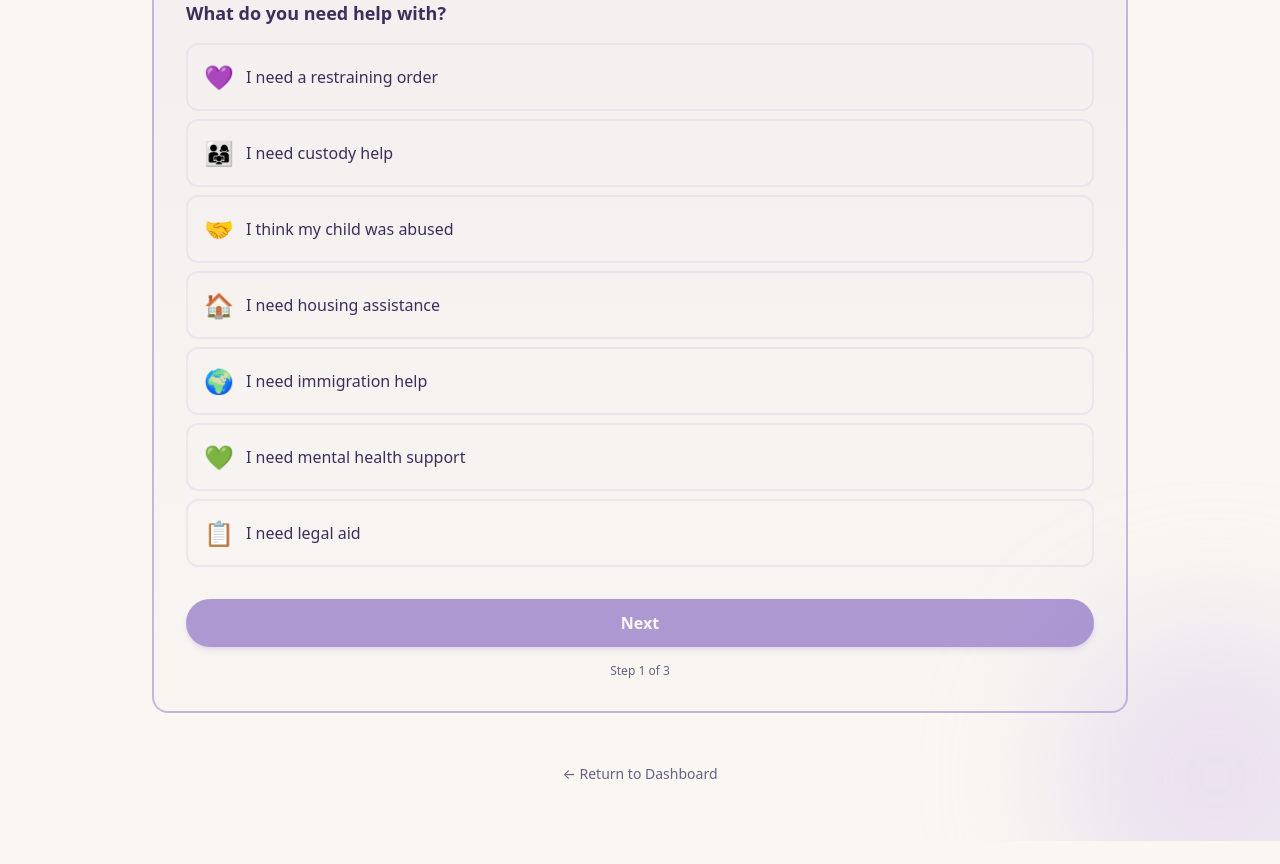
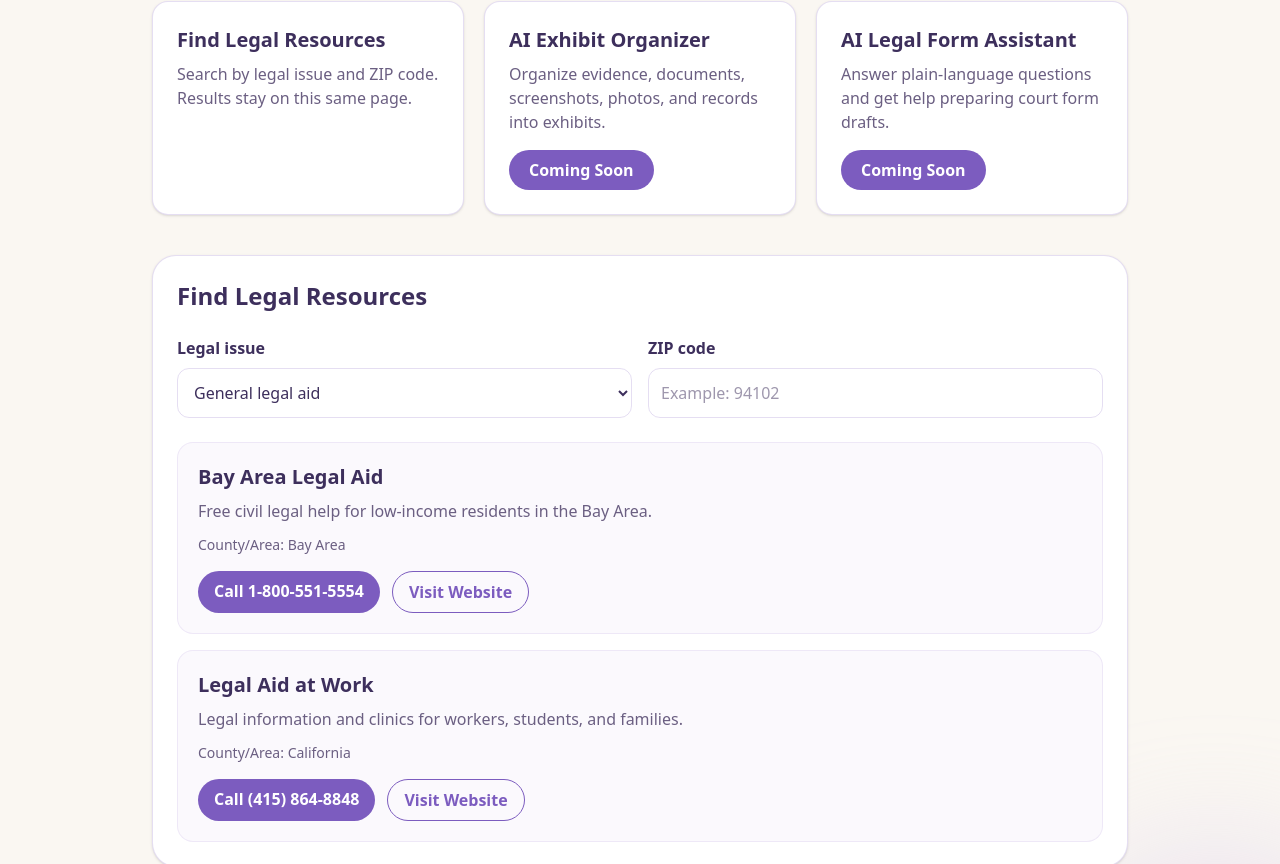
Before and after one commit to jackahleen/nazaya-haven, a Next.js app: page /legal in a window 1280 px wide. Shown: the part 440-1304 px from the top of the page. Before the commit the page ends 1281 px from the top, so only its background shows below. Built offline with nearby package versions, Linux system fonts and the light colour scheme.

Commit message:
Simplify legal navigation page

```diff
--- a/src/app/legal/page.tsx
+++ b/src/app/legal/page.tsx
@@ -2,256 +2,198 @@
 
 import { useState } from "react";
 import { PageShell } from "@/components/PageShell";
-import { LegalSearch, type SearchParams } from "@/components/legal/LegalSearch";
-import { LegalResources } from "@/components/legal/LegalResources";
-import { EmergencyHotlines } from "@/components/legal/EmergencyHotlines";
-import { SupportWizard, type WizardAnswers } from "@/components/legal/SupportWizard";
-import { findMatchingResources } from "@/utils/findMatchingResources";
-import { zipCodeToCounty } from "@/utils/zipCodeToCounty";
-import { type LegalResource } from "@/data/legal-resources";
 
-const needOptions = [
-  { value: "family-law", label: "Family law help" },
-  { value: "custody", label: "Custody or visitation help" },
+const resources = [
+  {
+    name: "San Francisco Superior Court Self-Help Center",
+    county: "San Francisco",
+    issues: ["family", "custody", "forms", "child-support"],
+    description: "Free help with court forms, custody, visitation, child support, and self-representation.",
+    phone: "(415) 551-5880",
+    website: "https://www.sfsuperiorcourt.org/self-help",
+  },
+  {
+    name: "Bay Area Legal Aid",
+    county: "Bay Area",
+    issues: ["housing", "family", "public-benefits", "general"],
+    description: "Free civil legal help for low-income residents in the Bay Area.",
+    phone: "1-800-551-5554",
+    website: "https://baylegal.org",
+  },
+  {
+    name: "Legal Aid at Work",
+    county: "California",
+    issues: ["employment", "education", "general"],
+    description: "Legal information and clinics for workers, students, and families.",
+    phone: "(415) 864-8848",
+    website: "https://legalaidatwork.org",
+  },
+  {
+    name: "Contra Costa Superior Court Self-Help Center",
+    county: "Contra Costa",
+    issues: ["family", "custody", "forms", "child-support"],
+    description: "Court self-help for family law, custody, child support, and court forms.",
+    phone: "(925) 608-1000",
+    website: "https://www.cc-courts.org/self-help",
+  },
+];
+
+const issueOptions = [
+  { value: "general", label: "General legal aid" },
+  { value: "family", label: "Family law" },
+  { value: "custody", label: "Custody or visitation" },
+  { value: "forms", label: "Court forms" },
+  { value: "child-support", label: "Child support" },
   { value: "housing", label: "Housing legal help" },
   { value: "immigration", label: "Immigration legal help" },
-  { value: "education", label: "Education or school rights help" },
-  { value: "forms", label: "Court forms help" },
-  { value: "general", label: "General legal aid" },
-] as const;
+  { value: "education", label: "Education or school rights" },
+];
+
+function countyFromZip(zip: string) {
+  if (zip.startsWith("941")) return "San Francisco";
+  if (zip.startsWith("945") || zip.startsWith("948")) return "Contra Costa";
+  return "";
+}
 
 export default function LegalNavigationPage() {
-  const [wizardComplete, setWizardComplete] = useState(false);
-  const [wizardAnswers, setWizardAnswers] = useState<WizardAnswers | null>(null);
-  const [searchResults, setSearchResults] = useState<LegalResource[]>([]);
-  const [hasSearched, setHasSearched] = useState(false);
-  const [isLoading, setIsLoading] = useState(false);
-  const [selectedCounty, setSelectedCounty] = useState<string>();
+  const [issue, setIssue] = useState("general");
+  const [zip, setZip] = useState("");
+  const county = countyFromZip(zip);
 
-  const handleWizardComplete = (answers: WizardAnswers) => {
-    setWizardAnswers(answers);
-    setWizardComplete(true);
-    // Auto-search with wizard answers
-    handleWizardSearch(answers);
-  };
+  const filteredResources = resources.filter((resource) => {
+    const matchesIssue =
+      resource.issues.includes(issue) || resource.issues.includes("general");
+    const matchesCounty =
+      !county ||
+      resource.county === county ||
+      resource.county === "Bay Area" ||
+      resource.county === "California";
 
-  const handleWizardSearch = (answers: WizardAnswers) => {
-    setIsLoading(true);
-
-    setTimeout(() => {
-      const results = findMatchingResources({
-        zipCode: answers.zipCode,
-        needType: answers.needType,
+    return matchesIssue && matchesCounty;
   });
-
-      const county = zipCodeToCounty(answers.zipCode);
-      setSelectedCounty(county || undefined);
-
-      // Prioritize by urgency
-      const prioritized = prioritizeByUrgency(results, answers.urgency);
-      setSearchResults(prioritized);
-      setHasSearched(true);
-      setIsLoading(false);
-    }, 300);
-  };
-
-  const handleSearch = (params: SearchParams) => {
-    setIsLoading(true);
-
-    setTimeout(() => {
-      const results = findMatchingResources({
-        zipCode: params.zipCode,
-        needType: params.needType,
-        language: params.language !== "Any" ? params.language : undefined,
-      });
-
-      const county = zipCodeToCounty(params.zipCode);
-      setSelectedCounty(county || undefined);
-      setSearchResults(results);
-      setHasSearched(true);
-      setIsLoading(false);
-    }, 300);
-  };
-
-  const prioritizeByUrgency = (resources: LegalResource[], urgency: string): LegalResource[] => {
-    if (urgency === "emergency") {
-      // Put crisis resources first (24/7 or emergency services)
-      return resources.sort((a, b) => {
-        const aIs24_7 = a.hours?.includes("24/7") ? 0 : 1;
-        const bIs24_7 = b.hours?.includes("24/7") ? 0 : 1;
-        return aIs24_7 - bIs24_7;
-      });
-    }
-    return resources;
-  };
 
   return (
     <PageShell maxWidth="xl">
-      <div className="mb-8 flex flex-col gap-4 sm:flex-row sm:items-end sm:justify-between">
-        <div>
-          <p className="text-sm font-medium uppercase tracking-wider text-purple-soft">
+      <div className="space-y-10 py-8">
+        <section className="rounded-3xl bg-lavender/40 p-8 shadow-sm">
+          <p className="text-sm font-semibold uppercase tracking-wide text-purple-soft">
             Resources
           </p>
-          <h1 className="mt-1 text-3xl font-semibold text-ink sm:text-4xl">
+          <h1 className="mt-2 text-4xl font-bold text-ink">
             Legal Navigation
           </h1>
-          <p className="mt-2 max-w-xl text-ink-muted">
-            Find local legal services for your family. We're here to help with restraining orders, custody matters, court forms, and more.
+          <p className="mt-4 max-w-2xl text-lg text-ink-muted">
+            Find legal resources, organize exhibits, and get help preparing
+            legal forms. Nazaya Haven provides general information and resource
+            navigation, not legal advice.
+          </p>
+        </section>
+
+        <section className="grid gap-5 md:grid-cols-3">
+          <div className="rounded-2xl border border-purple/20 bg-white p-6 shadow-sm">
+            <h2 className="text-xl font-bold text-ink">Find Legal Resources</h2>
+            <p className="mt-2 text-ink-muted">
+              Search by legal issue and ZIP code. Results stay on this same page.
             </p>
           </div>
+
+          <div className="rounded-2xl border border-purple/20 bg-white p-6 shadow-sm">
+            <h2 className="text-xl font-bold text-ink">AI Exhibit Organizer</h2>
+            <p className="mt-2 text-ink-muted">
+              Organize evidence, documents, screenshots, photos, and records into exhibits.
+            </p>
+            <button className="mt-4 rounded-full bg-purple px-5 py-2 font-semibold text-white">
+              Coming Soon
+            </button>
           </div>
 
+          <div className="rounded-2xl border border-purple/20 bg-white p-6 shadow-sm">
+            <h2 className="text-xl font-bold text-ink">AI Legal Form Assistant</h2>
+            <p className="mt-2 text-ink-muted">
+              Answer plain-language questions and get help preparing court form drafts.
+            </p>
+            <button className="mt-4 rounded-full bg-purple px-5 py-2 font-semibold text-white">
+              Coming Soon
+            </button>
+          </div>
+        </section>
 
+        <section className="rounded-3xl border border-purple/20 bg-white p-6 shadow-sm">
+          <h2 className="text-2xl font-bold text-ink">Find Legal Resources</h2>
 
-      {/* Support Wizard - Show first */}
-      {!wizardComplete && (
-        <div className="mb-8">
-          <SupportWizard onComplete={handleWizardComplete} />
+          <div className="mt-6 grid gap-4 md:grid-cols-2">
+            <label className="block">
+              <span className="font-semibold text-ink">Legal issue</span>
+              <select
+                value={issue}
+                onChange={(event) => setIssue(event.target.value)}
+                className="mt-2 w-full rounded-xl border border-purple/20 p-3"
+              >
+                {issueOptions.map((option) => (
+                  <option key={option.value} value={option.value}>
+                    {option.label}
+                  </option>
+                ))}
+              </select>
+            </label>
+
+            <label className="block">
+              <span className="font-semibold text-ink">ZIP code</span>
+              <input
+                value={zip}
+                onChange={(event) => setZip(event.target.value)}
+                placeholder="Example: 94102"
+                maxLength={5}
+                className="mt-2 w-full rounded-xl border border-purple/20 p-3"
+              />
+            </label>
           </div>
+
+          {county && (
+            <p className="mt-4 text-sm text-ink-muted">
+              Showing resources near: <span className="font-semibold">{county}</span>
+            </p>
           )}
 
-      {/* If wizard complete - show results header */}
-      {wizardComplete && wizardAnswers && (
-        <div className="mb-8 rounded-lg border border-purple/20 bg-purple/5 p-4">
-          <p className="text-sm text-ink-muted">
-            Based on your needs:{" "}
-            <span className="font-semibold text-ink">
-              {needOptions.find((o) => o.value === wizardAnswers.needType)?.label}
-            </span>
-            {wizardAnswers.urgency === "emergency" && (
-              <span className="ml-2 inline-block rounded-full bg-pastel-rose/20 px-2 py-1 text-xs font-semibold text-pastel-rose">
-                🚨 URGENT
-              </span>
-            )}
+          <div className="mt-6 space-y-4">
+            {filteredResources.map((resource) => (
+              <div
+                key={resource.name}
+                className="rounded-2xl border border-purple/10 bg-lavender/20 p-5"
+              >
+                <h3 className="text-xl font-bold text-ink">{resource.name}</h3>
+                <p className="mt-2 text-ink-muted">{resource.description}</p>
+                <p className="mt-3 text-sm text-ink-muted">
+                  County/Area: {resource.county}
                 </p>
-          <button
-            onClick={() => setWizardComplete(false)}
-            className="mt-2 text-sm text-purple hover:text-purple-deep"
+                <div className="mt-4 flex flex-wrap gap-3">
+                  <a
+                    href={`tel:${resource.phone}`}
+                    className="rounded-full bg-purple px-4 py-2 font-semibold text-white"
                   >
-            ← Start over with different answers
-          </button>
-        </div>
-      )}
-
-      {/* Legal Disclaimer */}
-      {wizardComplete && (
-        <div className="mb-8 rounded-2xl border border-pastel-rose/30 bg-pastel-rose/5 p-6">
-          <p className="text-sm leading-relaxed text-ink-muted">
-            <strong className="text-ink">⚠️ Important Disclaimer:</strong> Nazaya Haven provides general information and resource navigation, not legal advice. Always consult with qualified attorneys for specific legal guidance, especially in matters involving domestic violence, custody, or family law.
-          </p>
-        </div>
-      )}
-
-      {/* Main Content Grid - Only show after wizard */}
-      {wizardComplete && (
-        <div className="grid gap-8 lg:grid-cols-3">
-        {/* Search Form - Sticky on larger screens */}
-        <div className="lg:col-span-1">
-          <div className="rounded-2xl border border-lavender-deep/40 bg-cream-dark/80 p-6 lg:sticky lg:top-6">
-            <h2 className="mb-4 text-lg font-semibold text-ink">Find Resources</h2>
-            <LegalSearch onSearch={handleSearch} isLoading={isLoading} />
+                    Call {resource.phone}
+                  </a>
+                  <a
+                    href={resource.website}
+                    target="_blank"
+                    rel="noreferrer"
+                    className="rounded-full border border-purple px-4 py-2 font-semibold text-purple"
+                  >
+                    Visit Website
+                  </a>
                 </div>
               </div>
-
-        {/* Results - Takes up 2 columns */}
-        <div className="lg:col-span-2">
-          {hasSearched ? (
-            <LegalResources
-              resources={searchResults}
-              isLoading={isLoading}
-              selectedCounty={selectedCounty}
-            />
-          ) : (
-            <div className="rounded-2xl border border-lavender-deep/40 bg-lavender-light/40 p-8 text-center">
-              <h3 className="text-lg font-semibold text-ink">Start Your Search</h3>
-              <p className="mt-2 text-ink-muted">
-                Enter your ZIP code above to find legal resources in your area.
-              </p>
-              <p className="mt-4 text-sm text-ink-muted">
-                <strong>Tip:</strong> We have resources covering domestic violence, child abuse, custody, child support, immigration, housing, education rights, mental health, and victim compensation.
-              </p>
+            ))}
           </div>
-          )}
-        </div>
-      </div>
-      )}
-
-      {/* Understanding Help Categories - Reference Section */}
-      {wizardComplete && (
-        <>
-          <section className="mt-12 rounded-2xl border border-purple/20 bg-purple/5 p-8">
-            <h2 className="text-xl font-semibold text-ink">Understanding Your Legal Needs</h2>
-            <p className="mt-2 text-ink-muted">
-              We can help connect you with resources in these areas:
-            </p>
-            <ul className="mt-4 grid gap-3 sm:grid-cols-2 md:grid-cols-3">
-              {[
-                { emoji: "💜", title: "Domestic Violence", desc: "Restraining orders, safety planning" },
-                { emoji: "🤕", title: "Child Abuse", desc: "Reporting, advocacy, counseling" },
-                { emoji: "👨‍👩‍👧", title: "Custody & Visitation", desc: "Custody arrangements, modifications" },
-                { emoji: "💰", title: "Child Support", desc: "Support calculations, modifications" },
-                { emoji: "🌍", title: "Immigration", desc: "Family-related immigration support" },
-                { emoji: "🏠", title: "Housing", desc: "Legal aid for housing issues" },
-                { emoji: "📚", title: "Education Rights", desc: "Special education, school issues" },
-                { emoji: "💭", title: "Mental Health", desc: "Counseling & mental health support" },
-                { emoji: "🛡️", title: "Victim Compensation", desc: "Crime victim assistance programs" },
-              ].map((item) => (
-                <div key={item.title} className="rounded-lg bg-white/40 p-3">
-                  <p className="text-sm font-semibold text-ink">{item.emoji} {item.title}</p>
-                  <p className="text-xs text-ink-muted mt-1">{item.desc}</p>
-                </div>
-              ))}
-            </ul>
         </section>
 
-          {/* DV Forms Guide - Static Reference Section */}
-          <section className="mt-8 rounded-2xl border border-lavender-deep/40 bg-lavender-light/40 p-8">
-            <h2 className="text-xl font-semibold text-ink">Domestic Violence Court Forms</h2>
-            <p className="mt-2 text-ink-muted">
-              If you're seeking a domestic violence restraining order, California courts use standard forms:
-            </p>
-            <ul className="mt-4 space-y-3">
-              <li className="flex items-start gap-3">
-                <span className="flex h-6 w-6 shrink-0 items-center justify-center rounded-full bg-purple/20 text-sm font-semibold text-purple">
-                  1
-                </span>
-                <div>
-                  <p className="font-medium text-ink">DV-100: Request for Domestic Violence Restraining Order</p>
-                  <p className="text-sm text-ink-muted">The initial petition form you file with the court.</p>
+        <section className="rounded-2xl bg-cream p-5 text-sm text-ink-muted">
+          <strong>Important:</strong> Nazaya Haven gives general information and
+          resource navigation only. It is not a lawyer and does not provide legal
+          advice. For legal advice, contact a qualified attorney or legal aid
+          organization.
+        </section>
       </div>
-              </li>
-              <li className="flex items-start gap-3">
-                <span className="flex h-6 w-6 shrink-0 items-center justify-center rounded-full bg-purple/20 text-sm font-semibold text-purple">
-                  2
-                </span>
-                <div>
-                  <p className="font-medium text-ink">DV-109: Temporary Restraining Order</p>
-                  <p className="text-sm text-ink-muted">Emergency protection issued without a hearing (14-day protection).</p>
-                </div>
-              </li>
-              <li className="flex items-start gap-3">
-                <span className="flex h-6 w-6 shrink-0 items-center justify-center rounded-full bg-purple/20 text-sm font-semibold text-purple">
-                  3
-                </span>
-                <div>
-                  <p className="font-medium text-ink">DV-110: Domestic Violence Restraining Order</p>
-                  <p className="text-sm text-ink-muted">Final order issued after a hearing (up to 5 years of protection).</p>
-                </div>
-              </li>
-            </ul>
-            <p className="mt-4 text-sm text-ink-muted">
-              Visit <a href="https://www.courts.ca.gov/selfhelp.htm" target="_blank" rel="noopener noreferrer" className="font-medium text-purple hover:text-purple-deep">California Courts Self-Help Center</a> to download these forms with step-by-step instructions.
-            </p>
-          </section>
-        </>
-      )}
-
-      {/* Footer */}
-      <p className="mt-12 text-center">
-        <a href="/dashboard" className="text-sm text-ink-muted hover:text-purple">
-          ← Return to Dashboard
-        </a>
-      </p>
     </PageShell>
   );
 }
```
Lines whose indentation alone changed are shown as unchanged.
